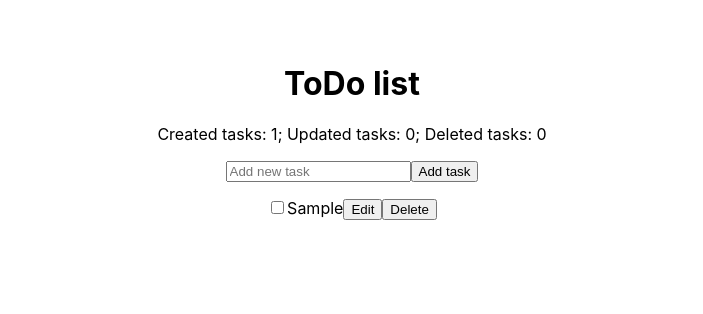
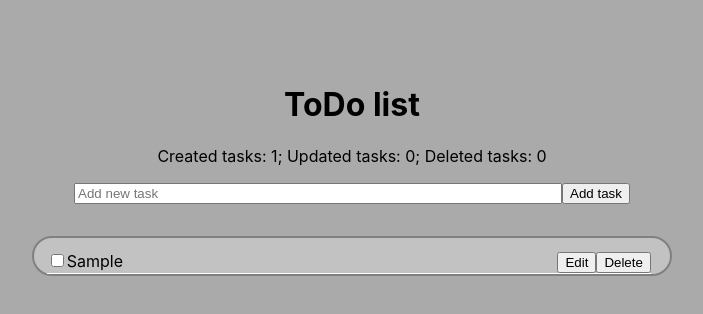
Before and after one commit to Tretmax/toDo, a React (Create React App) app: page / in a window 1280 px wide. Both pictures are taken after typing "Sample" into the empty fields and a click on the button "Add task". Shown: the top 314 px of the page, without its empty margins (288-991 px from the left). Built offline with nearby package versions, Linux system fonts and the light colour scheme.

Commit message:
fin loclStorage

```diff
--- a/src/App.css
+++ b/src/App.css
@@ -1,4 +1,60 @@
+html{
+
+  background: rgb(170, 170, 170);
+
+}
 .App {
+  display: flex;
   text-align: center;
   margin-top: 5%;
+  margin-bottom: 5%;
+  align-items: center;
+  flex-direction: column;
+
+
+
 }
+
+.Done {
+
+  text-decoration-line: line-through;
+
+}
+
+.toDoItem {
+  margin-left: 2%;
+  margin-top: 2%;
+  display: flex;
+border-bottom: 1px solid white;
+  justify-content: space-between;
+  width: 95%;
+
+
+}
+.text{
+  width: 75%;
+}
+
+main {
+
+  width: 50%;
+
+}
+
+.buttons {
+  justify-content: end;
+}
+
+.addToDoItem {
+  justify-content: center;
+
+
+}
+
+.toDoList {
+  margin-top: 5%;
+  border: 2px solid gray;
+  border-radius: 20px;
+  background-color: rgba(255, 251, 251, 0.288);
+
+}
--- a/src/App.js
+++ b/src/App.js
@@ -1,18 +1,49 @@
 
-import { useState } from 'react';
+import { useEffect, useState } from 'react';
 import './App.css';
 import Header from './header';
 
+// {localStorage.clear()}
+const getSaveTodos = () => {
+  const saveTodos = localStorage.getItem('saveTodos')
+  if (saveTodos === null) {
+    return []
+
+  } else {
+    return JSON.parse(saveTodos)
+  }
+}
+
+const getSaveStat = () => {
+  const saveStat = localStorage.getItem('saveStat')
+  if (saveStat === null) {
+    return {
+      created: 0,
+      updated: 0,
+      deleted: 0
+    }
+
+  } else {
+    return JSON.parse(saveStat)
+  }
+}
+
+
+const saveData = (todos, stat) => {
+  localStorage.setItem('saveTodos', JSON.stringify(todos))
+  localStorage.setItem('saveStat', JSON.stringify(stat))
+
+
+
+}
 
 function App() {
 
-  const [todos, setTodos] = useState([])
 
-  const [todoStat, setTodoStat] = useState({
-    created: 0,
-    updated: 0,
-    deleted: 0
-  })
+
+  const [todos, setTodos] = useState(getSaveTodos())
+
+  const [todoStat, setTodoStat] = useState(getSaveStat())
 
 
   const addToDo = () => {
@@ -95,39 +126,51 @@ function App() {
     setTodos(copy)
   }
 
+  useEffect(() => {
+    saveData(todos, todoStat)
+
+  })
   return (
+
     <div className='App'>
       <Header stat={todoStat} />
       <main>
-        <input onChange={e => setName(e.target.value)} value={name} onKeyPress={e => e.key === 'Enter' && addToDo(name)} placeholder='Add new task'></   input>
+        <div className='addToDoItem'><input className='text' onChange={e => setName(e.target.value)} value={name} onKeyPress={e => e.key === 'Enter' && addToDo(name)} placeholder='Add new task'></   input>
           <button onClick={() => addToDo()}>Add task</button>
-
+        </div>
+        <div className='toDoList'>
           {todos.map((toDo) => {
 
             if (toDo.isEdit) {
-            return (< p >
-              <input onChange={e => setNewName(e.target.value)} value={newName} onKeyPress={e => e.key === 'Enter' && editNameTask(toDo.id)} />
+              return (< div className='toDoItem'>
+                <input className='text' onChange={e => setNewName(e.target.value)} value={newName} onKeyPress={e => e.key === 'Enter' && editNameTask(toDo.id)} />
+                <div className='buttons'>
                   <button onClick={() => editNameTask(toDo.id)}>Save</button>
                   <button onClick={() => cancelEditTask(toDo.id)}>Cancel</button>
-            </p >)
+                </div >
+              </div >)
             } else {
 
-            return (<p>
-              <input type="checkbox" onChange={() => checkTask(toDo.id)} />
+              return (
+                <div className='toDoItem'>
+                  <label className={toDo.isDone ? 'Done' : 'atWork'}>
+                    <input type="checkbox"  onClick={() => checkTask(toDo.id)} checked={toDo.isDone ? true : false}/>
                     {toDo.name}
+                  </label>
+                  <div className='buttons'>
                     <button onClick={() => editTask(toDo.id)}>Edit</button>
                     <button onClick={() => delTask(toDo.id)}>Delete</button>
-            </p>)
+                  </div>
+                </div>)
+
             }
           })
+
           }
+        </div>
 
-
-
-
-
-      </main>
-    </div>
+      </main >
+    </div >
 
   )
 
```
Lines whose indentation alone changed are shown as unchanged.
